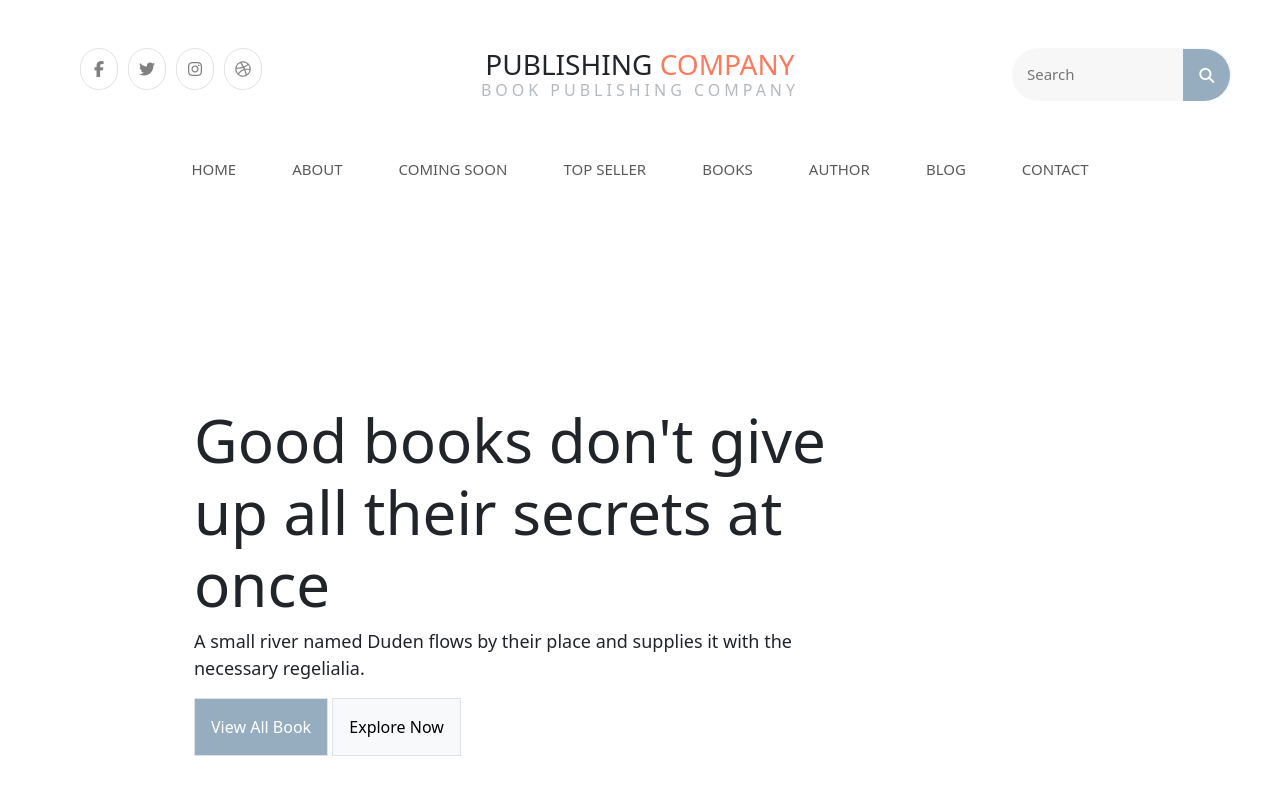
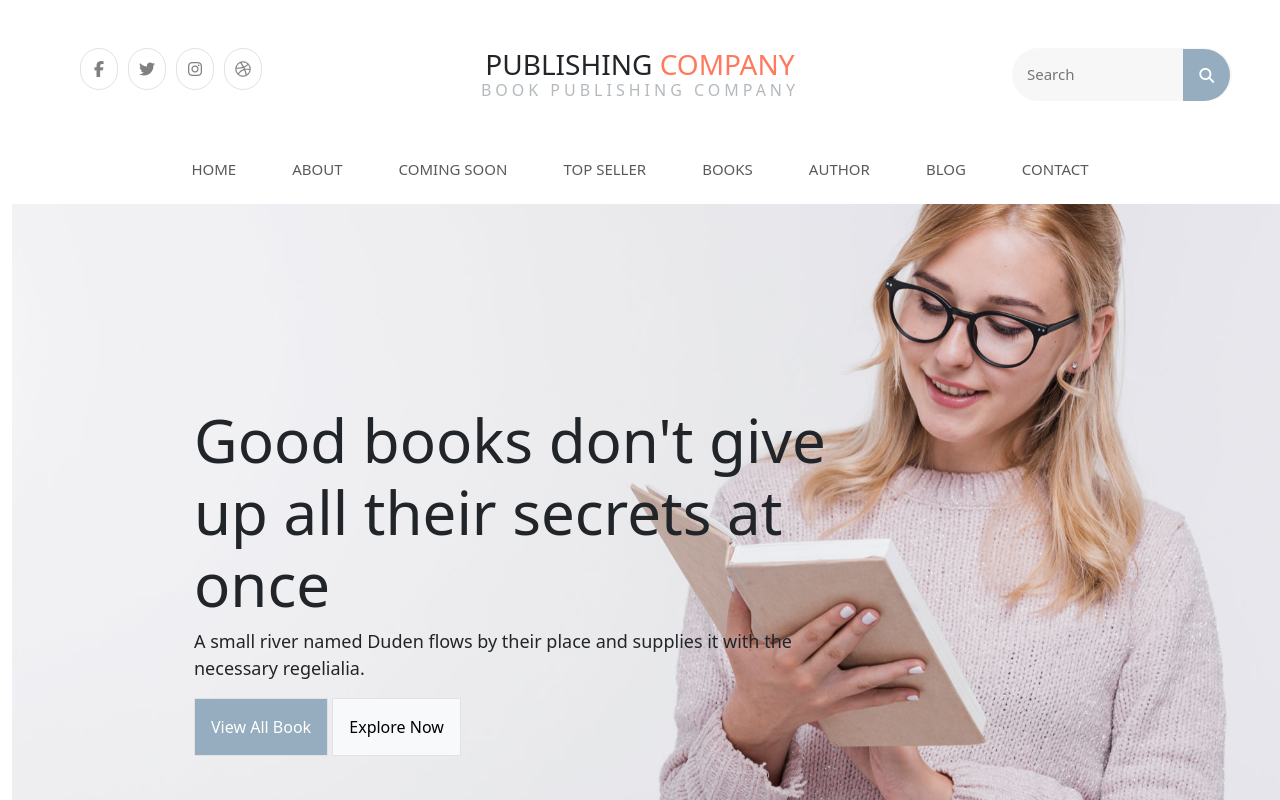
Before and after one commit to AbdurRehman2580/CSS-HACKATHON, a plain HTML site: page index.html in a window 1280 px wide. Shown: the top 800 px of the page. Drawn offline with nearby package versions, Linux system fonts and the light colour scheme; the site is published under a folder, as on GitHub Pages, so addresses that start at the root find nothing.

Commit message:
Hackathon

```diff
--- a/index.html
+++ b/index.html
@@ -180,7 +180,7 @@
 
     <!-- Home Section Start -->
     <div id="Home" class="container-fluid images">
-      <img src="/images/bg_1.jpg" class="image-fluid w-100" alt="" />
+      <img src="bg_1.jpg" class="image-fluid w-100" alt="" />
       <div class="container text-control">
         <div class="row">
           <div class="col-12">
```
Also changed, not shown: bg_1.jpg (renamed from images/bg_1.jpg).
